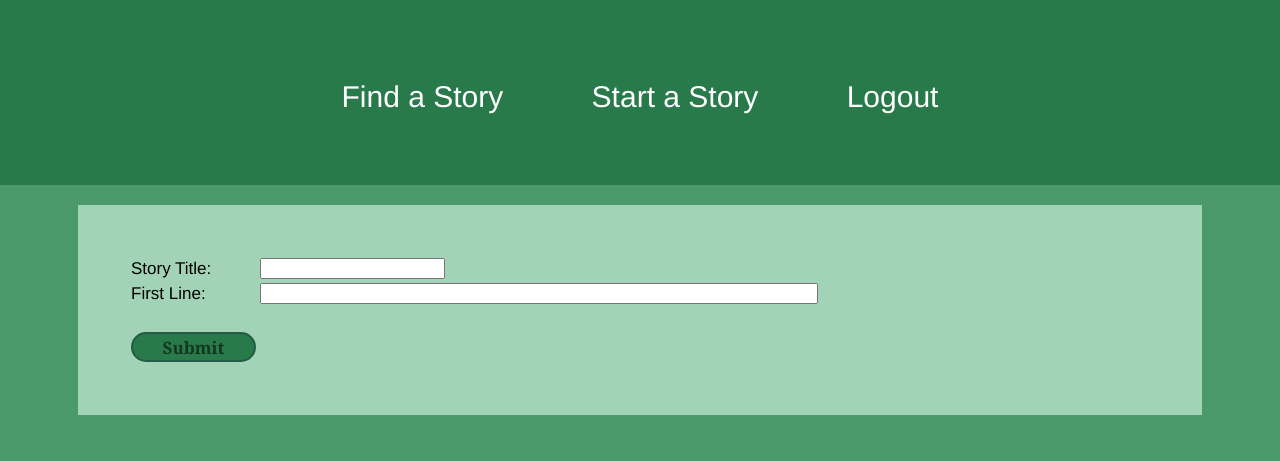
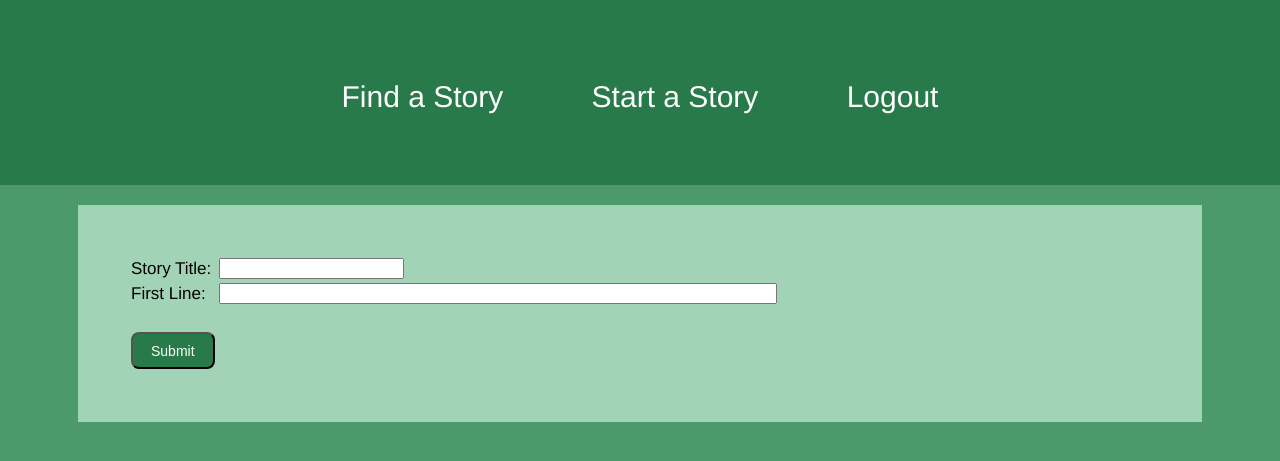
Before and after one commit to dennisYatunin/bloginator, a Flask app: page /new in a window 1280 px wide. Shown: the top 461 px of the page. Run offline with Flask 2, Linux system fonts and the light colour scheme; the visitor is signed in with stand-in values (Sample User, id 1).

Commit message:
changed class of submit buttons for css

```diff
--- a/templates/newstory.html
+++ b/templates/newstory.html
@@ -10,7 +10,7 @@
 		<tr><td>Story Title:</td><td><input type="text" name="title"></td></tr>
 		<tr><td>First Line:</td><td><input type="text" name ="line" class ="line"></td></tr>
 		<tr><td><br></td></tr>
-		<tr><td><input type="submit" name="submit" class="button"></td></tr>
+		<tr><td><input type="submit" name="submit" class="submit-button"></td></tr>
 	</div>
 </form>
 {% else %}
```
